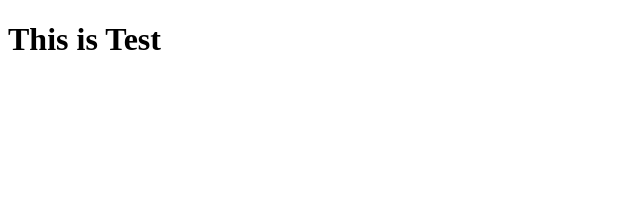
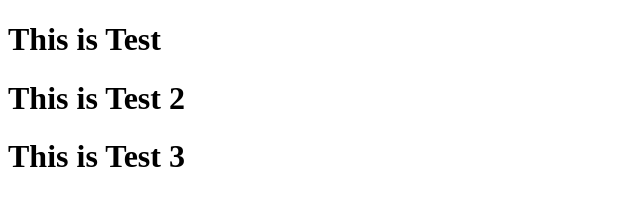
Before and after one commit to AditiBR/git-test, a website: page index.html in a window 1280 px wide. Shown: the whole page, without its empty margins (0-640 px from the left). Drawn offline with Linux system fonts and the light colour scheme.

```diff
--- a/index.html
+++ b/index.html
@@ -4,5 +4,7 @@
 
     <body>
         <h1>This is Test</h1>
+        <h1>This is Test 2</h1>
+        <h1>This is Test 3</h1>
     </body>
 </html>
```
Also changed, not shown: package.json (added, +24 -0 lines), 2 other files.
